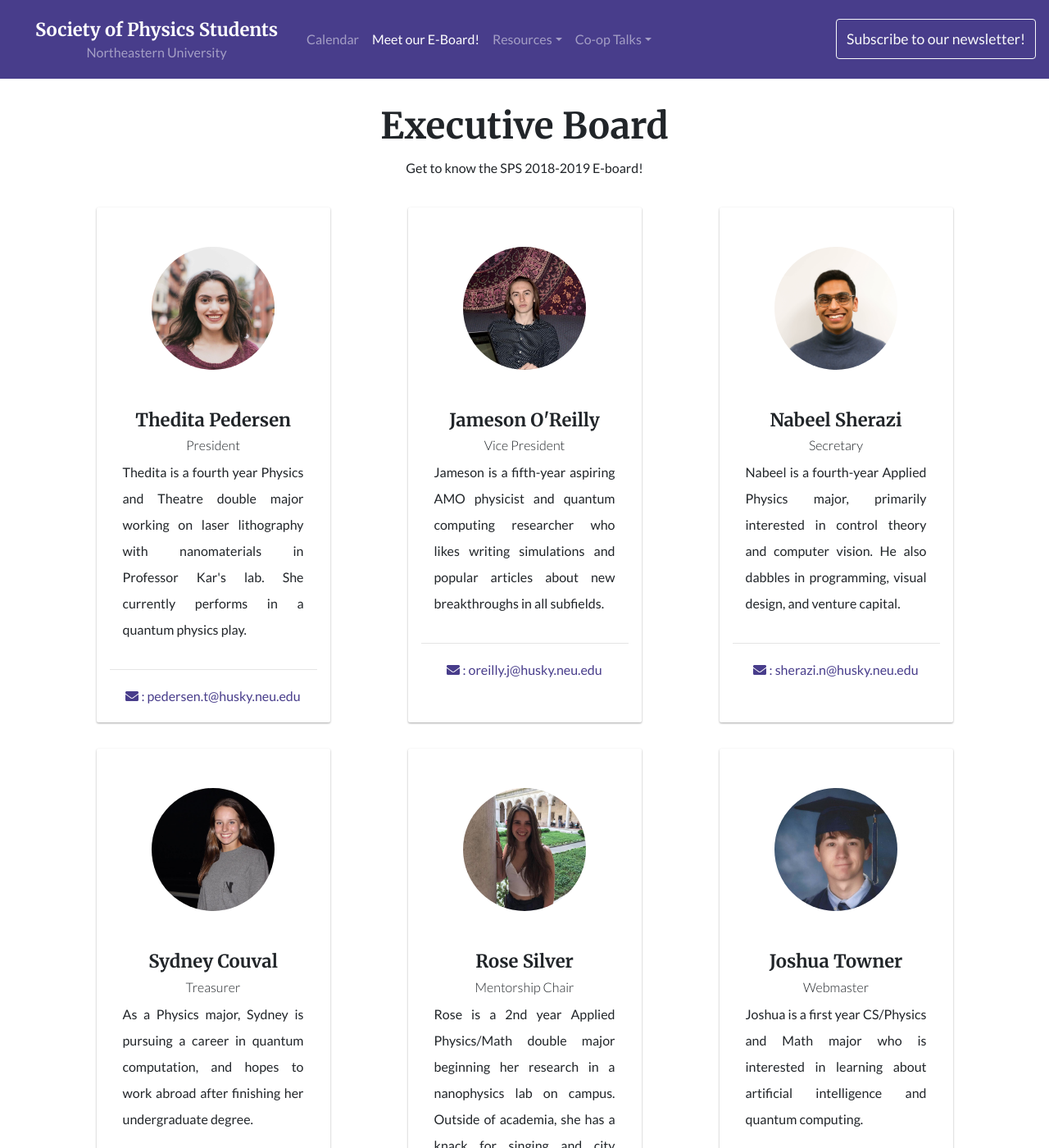
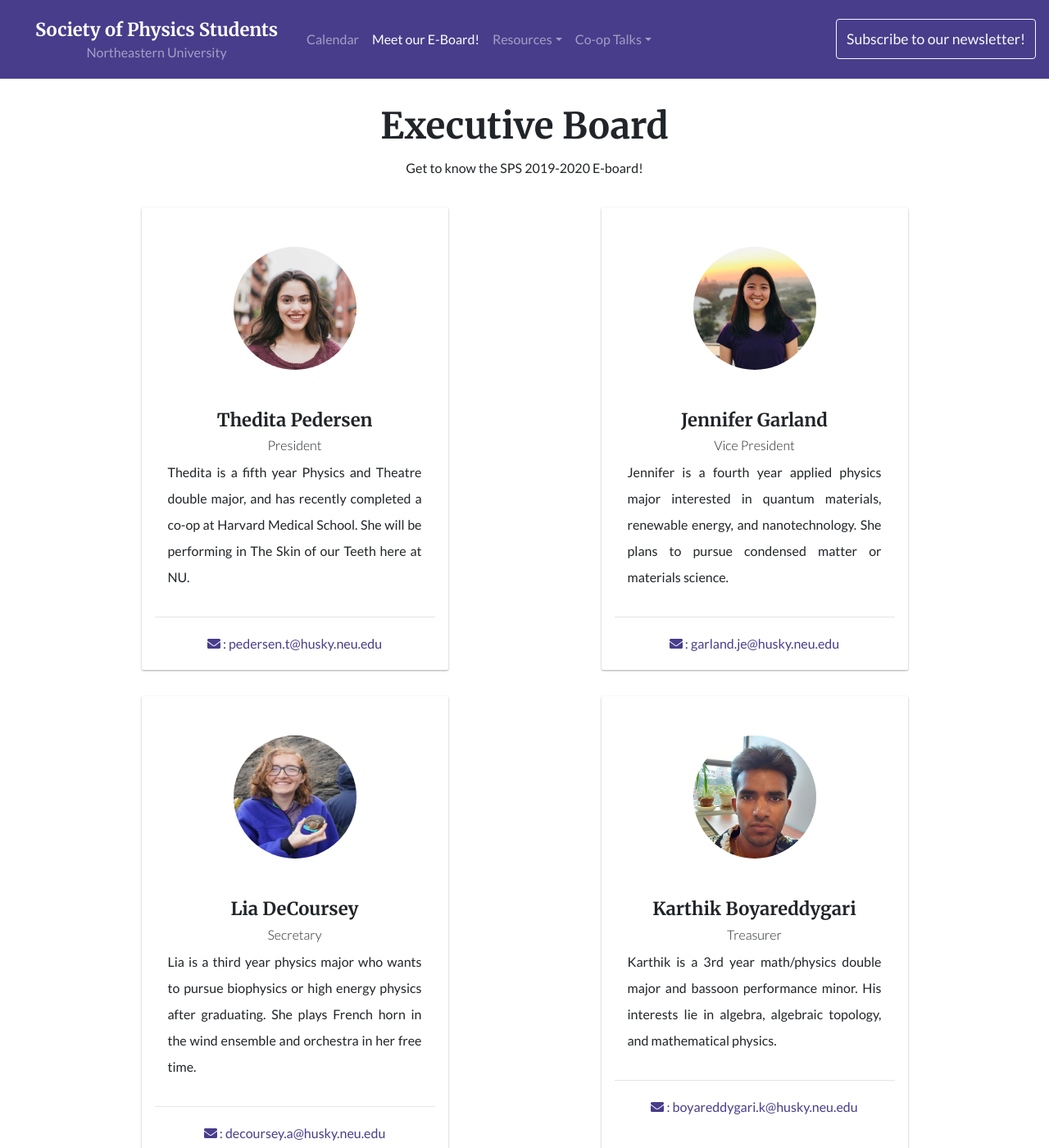
Before and after one commit to vegajustin26/sps-website, a Jekyll site: the page built from pages/org.md, in a window 1280 px wide and 1400 px high. Shown: the whole window at 82% size. Built offline with Jekyll 4.4.1, drawn with Linux system fonts in a browser that asks for light colours; nearby versions of some CDN libraries; some of the changed text lies outside the part shown.

Commit message:
2020 updates

```diff
--- a/_data/eboard.yml
+++ b/_data/eboard.yml
@@ -1,32 +1,32 @@
 - position: President
   name: Thedita Pedersen
   email: pedersen.t@husky.neu.edu
-  bio: Thedita is a fourth year Physics and Theatre double major working on laser lithography with nanomaterials in Professor Kar's lab. She currently performs in a quantum physics play.
+  bio: Thedita is a fifth year Physics and Theatre double major, and has recently completed a co-op at Harvard Medical School. She will be performing in The Skin of our Teeth here at NU.
   photo: thedita.jpg
 
 - position: Vice President
-  name: Jameson O'Reilly
-  email: oreilly.j@husky.neu.edu
-  bio: Jameson is a fifth-year aspiring AMO physicist and quantum computing researcher who likes writing simulations and popular articles about new breakthroughs in all subfields.
-  photo: jameson.png
+  name: Jennifer Garland
+  email: garland.je@husky.neu.edu
+  bio: Jennifer is a fourth year applied physics major interested in quantum materials, renewable energy, and nanotechnology. She plans to pursue condensed matter or materials science.
+  photo: jennifer.jpg
 
 - position: Secretary
-  name: Nabeel Sherazi
-  email: sherazi.n@husky.neu.edu
-  bio: Nabeel is a fourth-year Applied Physics major, primarily interested in control theory and computer vision. He also dabbles in programming, visual design, and venture capital.
-  photo: nabeel.jpg
+  name: Lia DeCoursey
+  email: decoursey.a@husky.neu.edu
+  bio: Lia is a third year physics major who wants to pursue biophysics or high energy physics after graduating. She plays French horn in the wind ensemble and orchestra in her free time.
+  photo: lia.jpg
 
 - position: Treasurer
-  name: Sydney Couval
-  email: couval.s@husky.neu.edu
-  bio: As a Physics major, Sydney is pursuing a career in quantum computation, and hopes to work abroad after finishing her undergraduate degree.
-  photo: sydney.jpg
+  name: Karthik Boyareddygari
+  email: boyareddygari.k@husky.neu.edu
+  bio: Karthik is a 3rd year math/physics double major and bassoon performance minor. His interests lie in algebra, algebraic topology, and mathematical physics.
+  photo: karthik.jpg
 
 - position: Mentorship Chair
-  name: Rose Silver
-  email: silver.r@husky.neu.edu
-  bio: Rose is a 2nd year Applied Physics/Math double major beginning her research in a nanophysics lab on campus. Outside of academia, she has a knack for singing and city exploration.
-  photo: rose.jpg
+  name: Lindsay Euston
+  email: euston.l@husky.neu.edu
+  bio: Lindsay is a second year physics and mechanical engineering major. She is interested in space technology and is involved in SEDS on campus to pursue this.
+  photo: lindsay.jpg
 
 - position: Webmaster
   name: Joshua Towner
--- a/_layouts/directory.html
+++ b/_layouts/directory.html
@@ -8,7 +8,7 @@ layout: default
 </div>
 <div class="row" style="display:flex; justify-content: space-around;">
     {%- for role in site.data.eboard -%}
-      <div class="col-lg-3 card px-3 m-3">
+      <div class="col-lg-4 card px-3 m-3">
         <img class="img-fluid rounded-circle profile my-5 mx-auto"
           src="{{ 'assets/img/' | prepend: site.baseurl | append: role.photo }}"
           alt="{{ role.name }}"/>
--- a/_sass/_bootstrap-overrides.scss
+++ b/_sass/_bootstrap-overrides.scss
@@ -2,3 +2,31 @@
     padding-left: 1.5em;
     padding-right: 1.5em;
 }
+
+.btn-outline-primary {
+    color: $primary;
+    border-color: $primary;
+}
+
+.btn-outline-primary:hover {
+    background-color: $primary;
+    border-color: $primary;
+}
+
+.btn-outline-primary:focus, .btn-outline-primary.focus {
+  box-shadow: 0 0 0 0.2rem rgba($primary, 0.6);
+}
+.btn-outline-primary.disabled, .btn-outline-primary:disabled {
+  color: $primary;
+  background-color: transparent;
+}
+
+.btn-outline-primary:not(:disabled):not(.disabled):active, .btn-outline-primary:not(:disabled):not(.disabled).active, .show > .btn-outline-primary.dropdown-toggle {
+  color: #fff;
+  background-color: $primary;
+  border-color: $primary;
+}
+
+.btn-outline-primary:not(:disabled):not(.disabled):active:focus, .btn-outline-primary:not(:disabled):not(.disabled).active:focus, .show > .btn-outline-primary.dropdown-toggle:focus {
+  box-shadow: 0 0 0 0.2rem rgba($primary, 0.6);
+}
--- a/assets/css/styles.scss
+++ b/assets/css/styles.scss
@@ -13,3 +13,5 @@
 // Components
 @import "navbar";
 @import "components";
+
+@import "bootstrap-overrides";
--- a/pages/org.md
+++ b/pages/org.md
@@ -8,4 +8,4 @@ custom_css:
 
 # Executive Board
 
-Get to know the SPS 2018-2019 E-board!
+Get to know the SPS 2019-2020 E-board!
```
Also changed, not shown: index.md (+7 -0 lines), assets/img/jennifer.jpg (added), assets/img/karthik.jpg (added), assets/img/lia.jpg (added), assets/img/lindsay.jpg (added).
